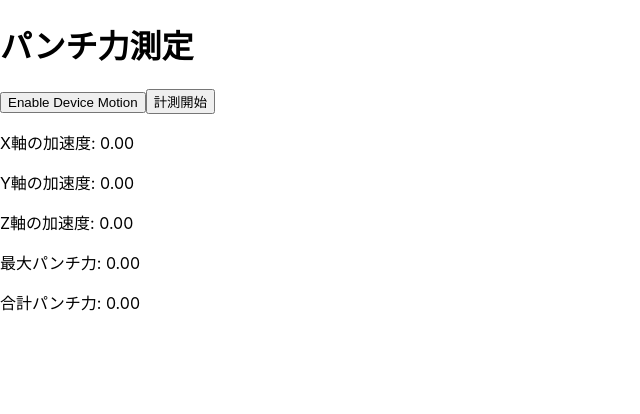
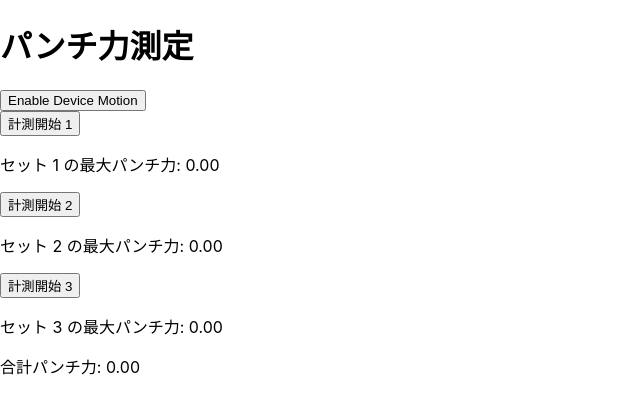
Before and after one commit to MaTTalv001/punch, a React (Create React App) app: page / in a window 1280 px wide. Shown: the top 414 px of the page, without its empty margins (0-640 px from the left). Built offline with nearby package versions, Linux system fonts and the light colour scheme.

Commit message:
3回それぞれ計測

```diff
--- a/src/App.js
+++ b/src/App.js
@@ -1,58 +1,45 @@
-import React, { useState, useEffect } from 'react';
+import React, { useState } from 'react';
 import useDeviceMotion from './useDeviceMotion';
 
 function App() {
     const { motion, requestPermission } = useDeviceMotion();
-    const [maxPunchPower, setMaxPunchPower] = useState(0);
-    const [measurements, setMeasurements] = useState([]);
-    const [isMeasuring, setIsMeasuring] = useState(false);
-    const [measurementInterval, setMeasurementInterval] = useState(null);
+    const [maxPowers, setMaxPowers] = useState([0, 0, 0]);
+    const [isMeasuring, setIsMeasuring] = useState([false, false, false]);
 
-    useEffect(() => {
-        if (isMeasuring) {
-            const interval = setInterval(() => {
-                const currentPower = Math.sqrt(motion.x ** 2 + motion.y ** 2 + motion.z ** 2);
-                if (currentPower > maxPunchPower) {
-                    setMaxPunchPower(currentPower);
-                }
-            }, 100); // 0.1秒ごとにパンチ力を更新
-            setMeasurementInterval(interval);
-        } else {
-            clearInterval(measurementInterval);
-            setMeasurementInterval(null);
-            if (maxPunchPower > 0) {
-                setMeasurements(prev => [...prev, maxPunchPower]);
-                setMaxPunchPower(0); // 最大パンチ力をリセット
+    const startMeasurement = (index) => {
+        if (isMeasuring[index]) return; // すでに計測中の場合は何もしない
+
+        let maxPunchPower = 0;
+        setIsMeasuring(prev => prev.map((item, idx) => idx === index ? true : item)); // 計測中フラグを立てる
+        const interval = setInterval(() => {
+            const currentPower = Math.sqrt(motion.x ** 2 + motion.y ** 2 + motion.z ** 2);
+            if (currentPower > maxPunchPower) {
+                maxPunchPower = currentPower;
             }
-        }
-    }, [isMeasuring, motion.x, motion.y, motion.z, measurementInterval, maxPunchPower]);
+        }, 100);
 
-    const startMeasurement = () => {
-        if (measurements.length >= 3) {
-            alert("3回の測定が完了しました。");
-            return;
-        }
-        setIsMeasuring(true); // 測定開始
         setTimeout(() => {
-            setIsMeasuring(false); // 10秒後に測定終了
-        }, 10000);
+            clearInterval(interval);
+            setIsMeasuring(prev => prev.map((item, idx) => idx === index ? false : item)); // 計測中フラグを下げる
+            setMaxPowers(prev => prev.map((item, idx) => idx === index ? maxPunchPower : item)); // 最大値を更新
+        }, 10000); // 10秒後に測定を停止
     };
 
-    const totalPower = measurements.reduce((acc, val) => acc + val, 0); // 合計パンチ力を計算
+    const totalPower = maxPowers.reduce((acc, val) => acc + val, 0); // 合計パンチ力を計算
 
     return (
         <div>
             <h1>パンチ力測定</h1>
             <button onClick={requestPermission}>Enable Device Motion</button>
-            <button onClick={startMeasurement} disabled={isMeasuring}>計測開始</button>
-            <p>X軸の加速度: {motion.x?.toFixed(2) || 'Not available'}</p>
-            <p>Y軸の加速度: {motion.y?.toFixed(2) || 'Not available'}</p>
-            <p>Z軸の加速度: {motion.z?.toFixed(2) || 'Not available'}</p>
-            <p>最大パンチ力: {maxPunchPower.toFixed(2)}</p>
+            {maxPowers.map((power, index) => (
+                <div key={index}>
+                    <button onClick={() => startMeasurement(index)} disabled={isMeasuring[index]}>
+                        {`計測開始 ${index + 1}`}
+                    </button>
+                    <p>{`セット ${index + 1} の最大パンチ力: ${power.toFixed(2)}`}</p>
+                </div>
+            ))}
             <p>合計パンチ力: {totalPower.toFixed(2)}</p>
-            {measurements.map((measure, index) => (
-                <p key={index}>セット {index + 1}: {measure.toFixed(2)}</p>
-            ))}
         </div>
     );
 }
```
